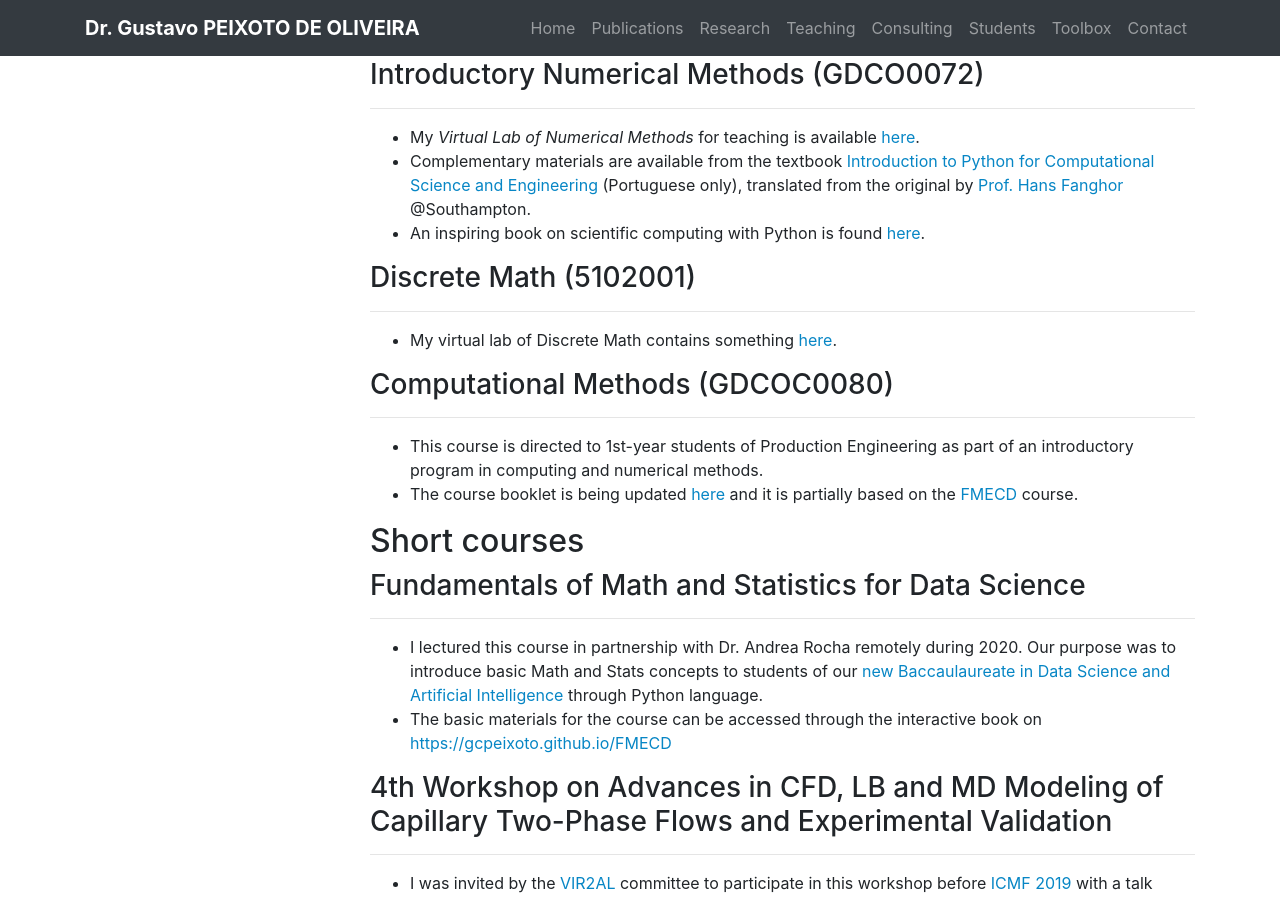
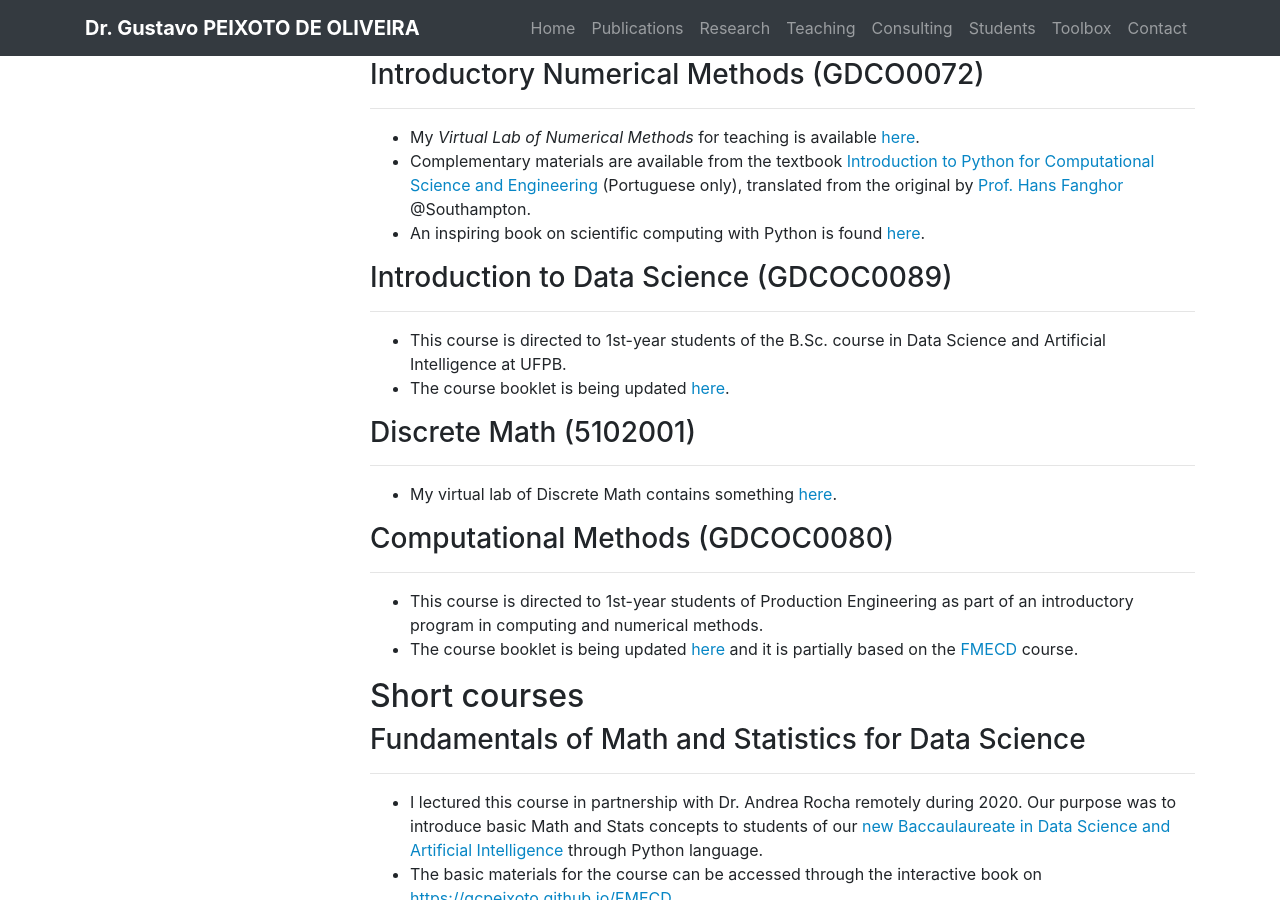
Before and after one commit to gcpeixoto/gcpeixoto.github.io, a Jekyll site: the page built from _pages/teaching.md, in a window 1280 px wide and 900 px high, scrolled down 2936 px. Built offline with Jekyll 4.4.1, drawn with Linux system fonts in a browser that asks for light colours.

Commit message:
Include ICD info + Americo's page

```diff
--- /dev/null
+++ b/_includes/components/courses/grad/icd.md
@@ -0,0 +1,5 @@
+### Introduction to Data Science (GDCOC0089)
+---
+
+- This course is directed to 1st-year students of the B.Sc. course in Data Science and Artificial Intelligence at UFPB.
+- The course booklet is being updated [here](https://gcpeixoto.github.io/ICD).
--- a/_pages/teaching.md
+++ b/_pages/teaching.md
@@ -17,6 +17,7 @@
 ## Undergraduate courses
 
 {% include components/courses/grad/calcnum.md %}
+{% include components/courses/grad/icd.md %}
 {% include components/courses/grad/matdisc.md %}
 {% include components/courses/grad/metscomps.md %}
 
```
Also changed, not shown: _includes/components/intro.md (+1 -0 lines).
